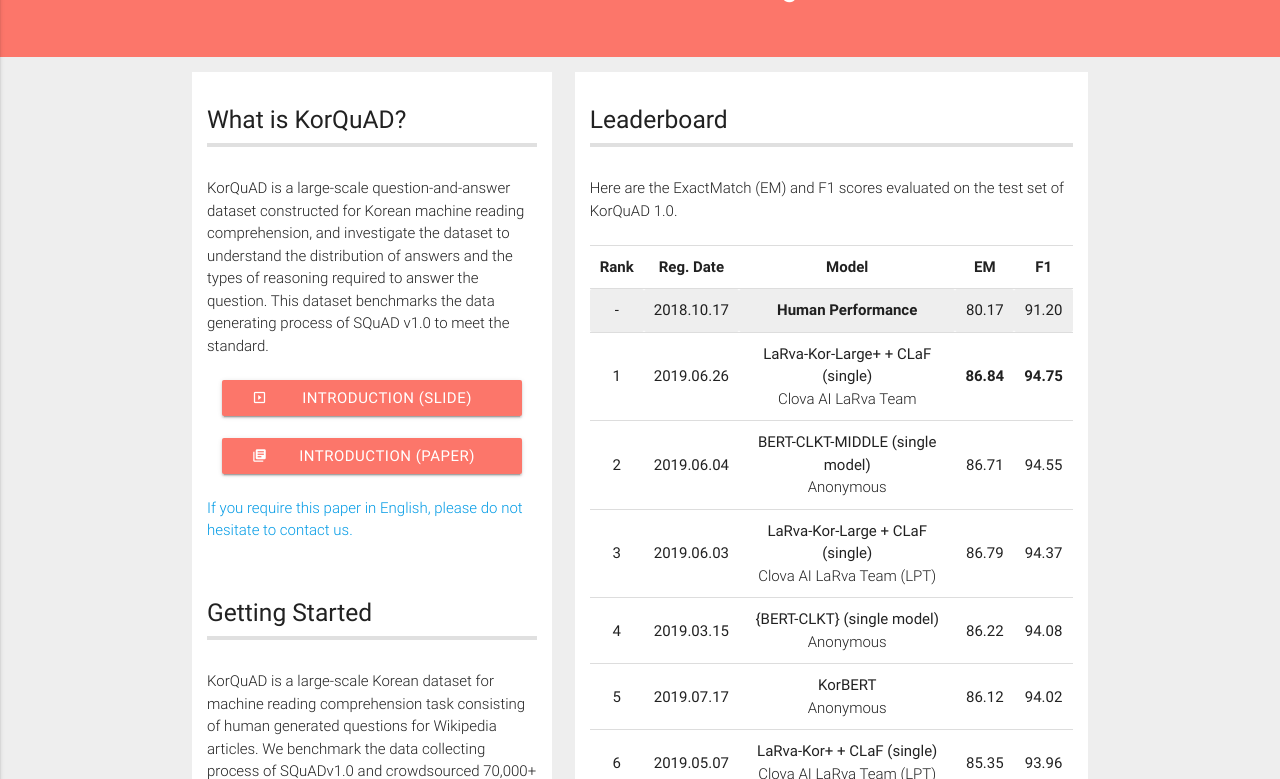
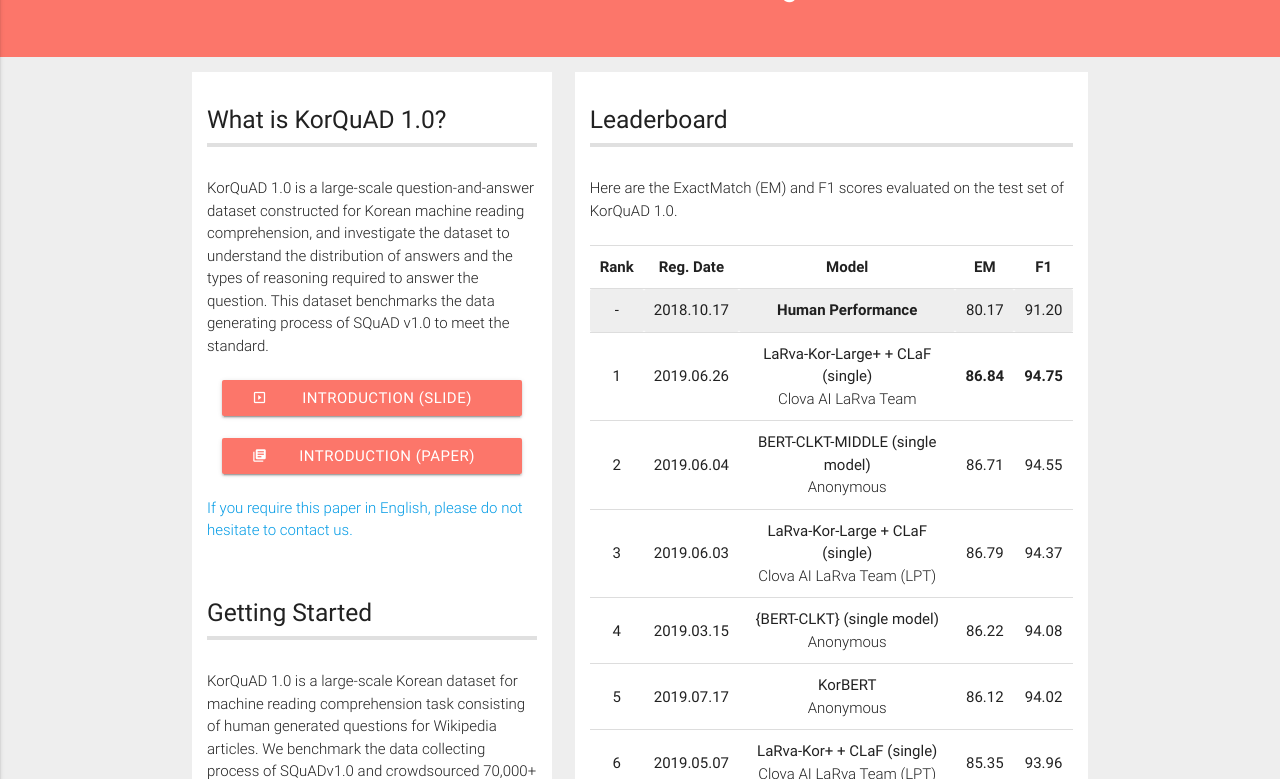
Before and after one commit to korquad/korquad.github.io, a Jekyll site: the page built from category/1.0_ENG.html, in a window 1280 px wide and 1400 px high, scrolled down 446 px. Shown: the part 155-934 px from the top of the window. Built offline with Jekyll 4.4.1, drawn with Linux system fonts in a browser that asks for light colours; some of the changed text lies outside the part shown.

Commit message:
Update 1.0_ENG.html

```diff
--- a/category/1.0_ENG.html
+++ b/category/1.0_ENG.html
@@ -59,10 +59,10 @@
         <div class="col s12 m5">
           <div class="icon-block" style="background-color : white">
             <br>
-            <h5 class="left-down">What is KorQuAD?</h5>
+            <h5 class="left-down">What is KorQuAD 1.0?</h5>
             <hr style="border:solid 2px #e0e0e0"></hr>
             <br>
-            <p class="light">KorQuAD is a large-scale question-and-answer dataset constructed for Korean machine reading comprehension, and investigate the dataset to understand the distribution of answers and the types of reasoning required to answer the question. This dataset benchmarks the data generating process of SQuAD v1.0 to meet the standard.</p>
+            <p class="light">KorQuAD 1.0 is a large-scale question-and-answer dataset constructed for Korean machine reading comprehension, and investigate the dataset to understand the distribution of answers and the types of reasoning required to answer the question. This dataset benchmarks the data generating process of SQuAD v1.0 to meet the standard.</p>
             <br>
             <div class="center">
               <a id="slideshare" href="https://www.slideshare.net/SeungyoungLim/korquad-introduction" class="waves-effect waves-light btn" style="width:300px; background-color:#fc766aff" download=""><i class="material-icons left">slideshow</i>Introduction (Slide)</a>
@@ -77,7 +77,7 @@
             <h5 class="left-down">Getting Started</h5>
             <hr style="border:solid 2px #e0e0e0"></hr>
             <br>
-            <p class="light">KorQuAD is a large-scale Korean dataset for machine reading comprehension task consisting of human generated questions for Wikipedia articles. We benchmark the data collecting process of SQuADv1.0 and crowdsourced 70,000+ question-answer pairs. 1,637 articles and 70,079 pairs of question answers were collected. 1,420 articles are used for the training set, 140 for the dev set, and 77 for the test set. 60,407 question-answer pairs are for the training set, 5,774 for the dev set, and 3,898 for the test set.</p>
+            <p class="light">KorQuAD 1.0 is a large-scale Korean dataset for machine reading comprehension task consisting of human generated questions for Wikipedia articles. We benchmark the data collecting process of SQuADv1.0 and crowdsourced 70,000+ question-answer pairs. 1,637 articles and 70,079 pairs of question answers were collected. 1,420 articles are used for the training set, 140 for the dev set, and 77 for the test set. 60,407 question-answer pairs are for the training set, 5,774 for the dev set, and 3,898 for the test set.</p>
             <br>
             <div class="center">
               <a id="trainingset" href="/dataset/KorQuAD_v1.0_train.json" class="waves-effect waves-light btn" style="width:300px; background-color:#fc766aff" download=""><i class="material-icons left">file_download</i>Training Set (37MB)</a>
```
